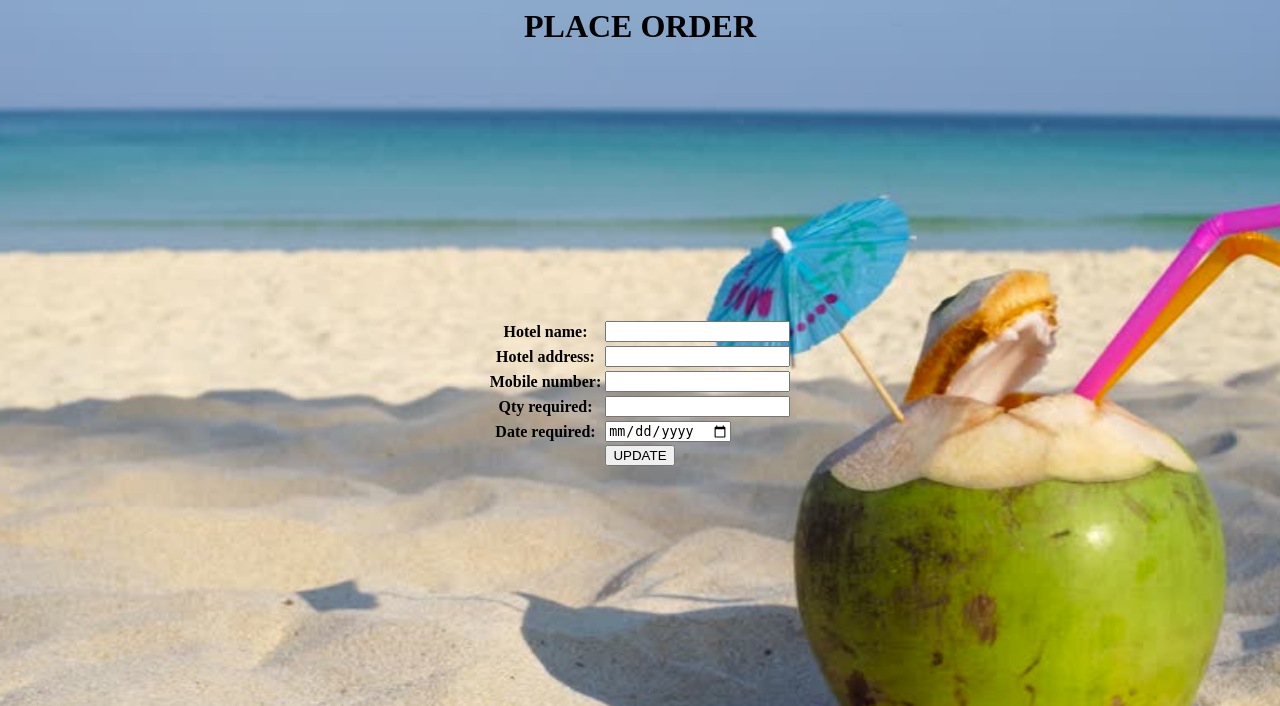
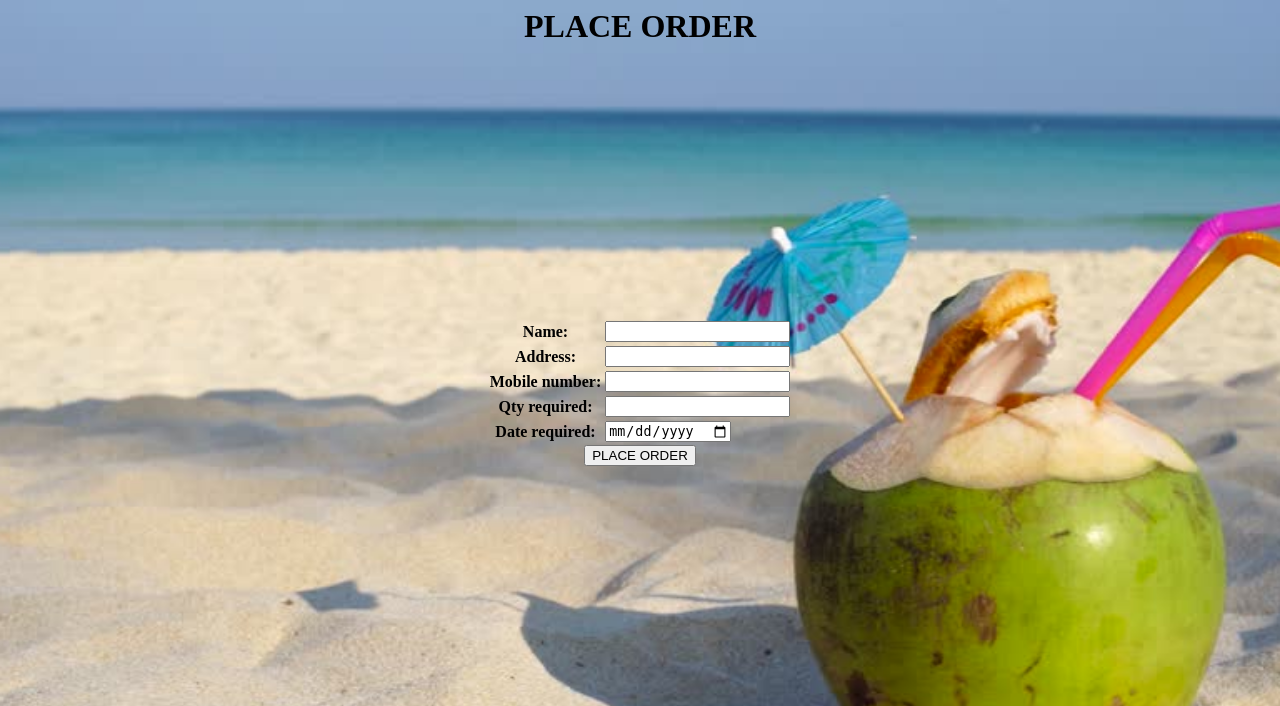
Before and after one commit to muthuselvanradhakrishnan/mrcoconut, a Django app: page / in a window 1280 px wide. Shown: the top 706 px of the page. Run offline with Django 3.2, Linux system fonts and the light colour scheme.

Commit message:
Update Form names.Removed Hotel

```diff
--- a/cocoinp/Forms.py
+++ b/cocoinp/Forms.py
@@ -4,8 +4,8 @@ class DateInput(forms.DateInput):
     input_type = 'date'
 
 class InputForm(forms.Form):
-    hotel_name = forms.CharField()
-    hotel_address = forms.CharField()
+    name = forms.CharField()
+    address = forms.CharField()
     mobile_number = forms.IntegerField()
     qty_required = forms.IntegerField()
     date_required = forms.DateField(widget=DateInput)
--- a/cocoinp/templates/input.html
+++ b/cocoinp/templates/input.html
@@ -6,7 +6,7 @@
 <center>
     <form action="/update/" method="post">{% csrf_token %}
         <table>{{form}}<br> </table>
-    <input type="submit" value="UPDATE"/>
+    <input type="submit" value="PLACE ORDER"/>
     </form>
 
 {% if messages %}
--- a/cocoinp/views.py
+++ b/cocoinp/views.py
@@ -28,7 +28,7 @@ def Update(request):
         from_='whatsapp:+14155238886',
         to='whatsapp:+919566202380'
     )
-    buyer = Buyer(hotel_name =request.POST['hotel_name'],hotel_address = request.POST['hotel_address'],
+    buyer = Buyer(hotel_name =request.POST['name'],hotel_address = request.POST['address'],
                   mobile_number = int(request.POST['mobile_number']),qty_required = int(request.POST['qty_required']),
                   date_required=request.POST['date_required'])
     buyer.save()
```
